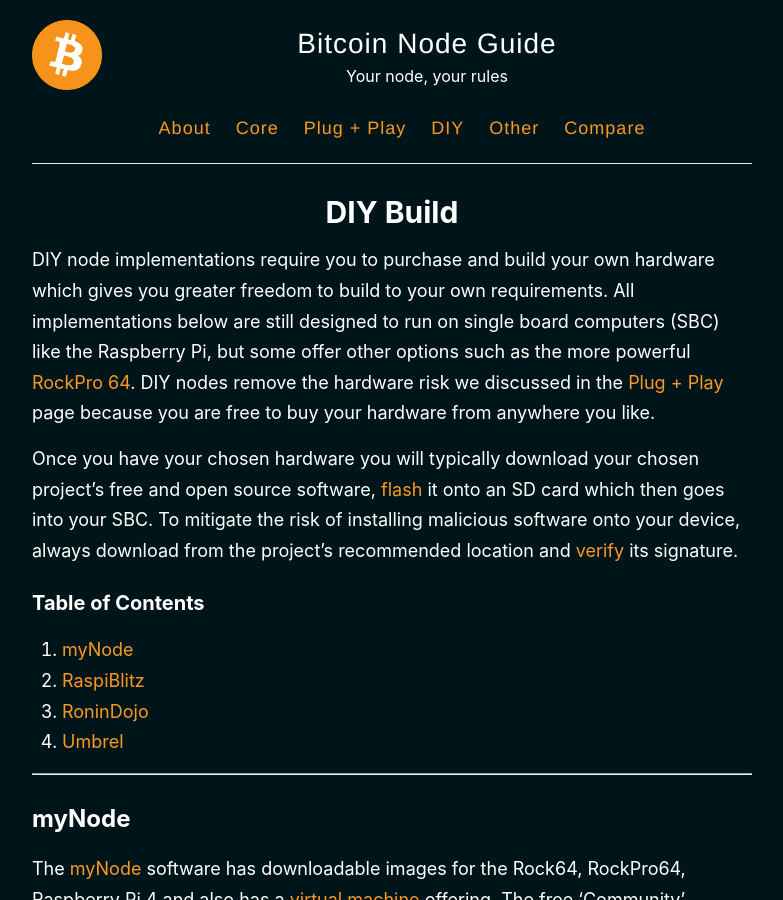
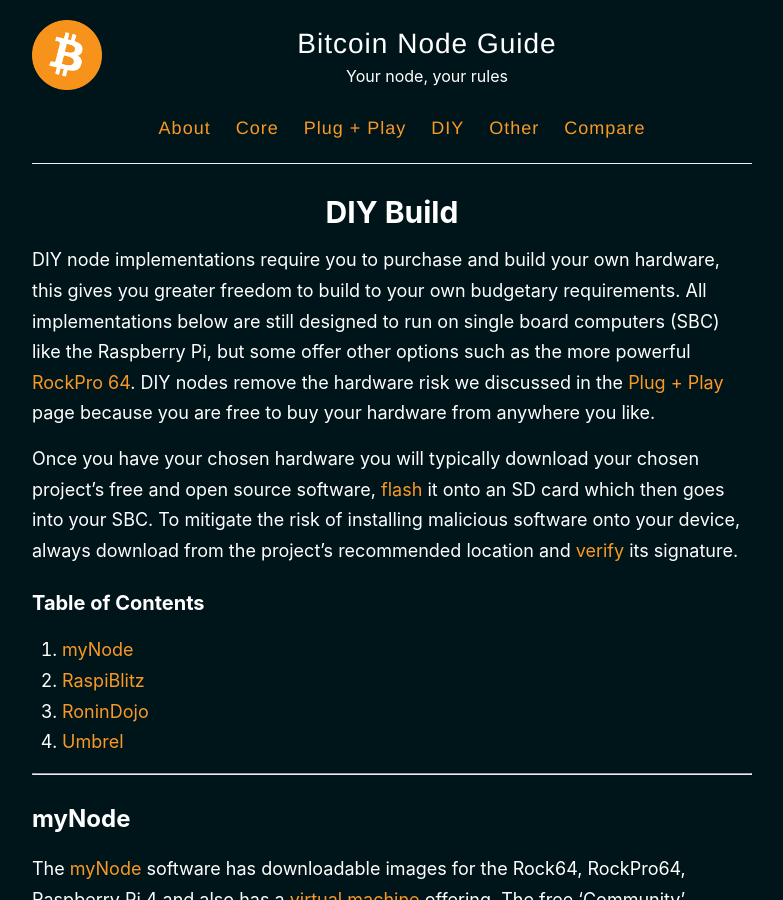
Before and after one commit to BitcoinQnA/node-guide, a Jekyll site: the page built from _pages/doityourself.md, in a window 1280 px wide and 900 px high. Shown: the whole window, without its empty margins (248-1031 px from the left). Built offline with Jekyll 4.4.1, drawn with Linux system fonts in a browser that asks for light colours.

Commit message:
Update doityourself.md

```diff
--- a/_pages/doityourself.md
+++ b/_pages/doityourself.md
@@ -4,7 +4,7 @@
 permalink: /do-it-yourself/
 ---
 
-DIY node implementations require you to purchase and build your own hardware which gives you greater freedom to build to your own requirements. All implementations below are still designed to run on single board computers (SBC) like the Raspberry Pi, but some offer other options such as the more powerful [RockPro 64](https://www.pine64.org/rockpro64/). DIY nodes remove the hardware risk we discussed in the [Plug + Play](/plug-and-play) page because you are free to buy your hardware from anywhere you like.
+DIY node implementations require you to purchase and build your own hardware, this gives you greater freedom to build to your own budgetary requirements. All implementations below are still designed to run on single board computers (SBC) like the Raspberry Pi, but some offer other options such as the more powerful [RockPro 64](https://www.pine64.org/rockpro64/). DIY nodes remove the hardware risk we discussed in the [Plug + Play](/plug-and-play) page because you are free to buy your hardware from anywhere you like.
 
 Once you have your chosen hardware you will typically download your chosen project's free and open source software, [flash](https://www.youtube.com/watch?v=Ew9-J70yxAo) it onto an SD card which then goes into your SBC. To mitigate the risk of installing malicious software onto your device, always download from the project's recommended location and [verify](https://www.youtube.com/watch?v=lCG3c8a7HZI) its signature.
 
```
